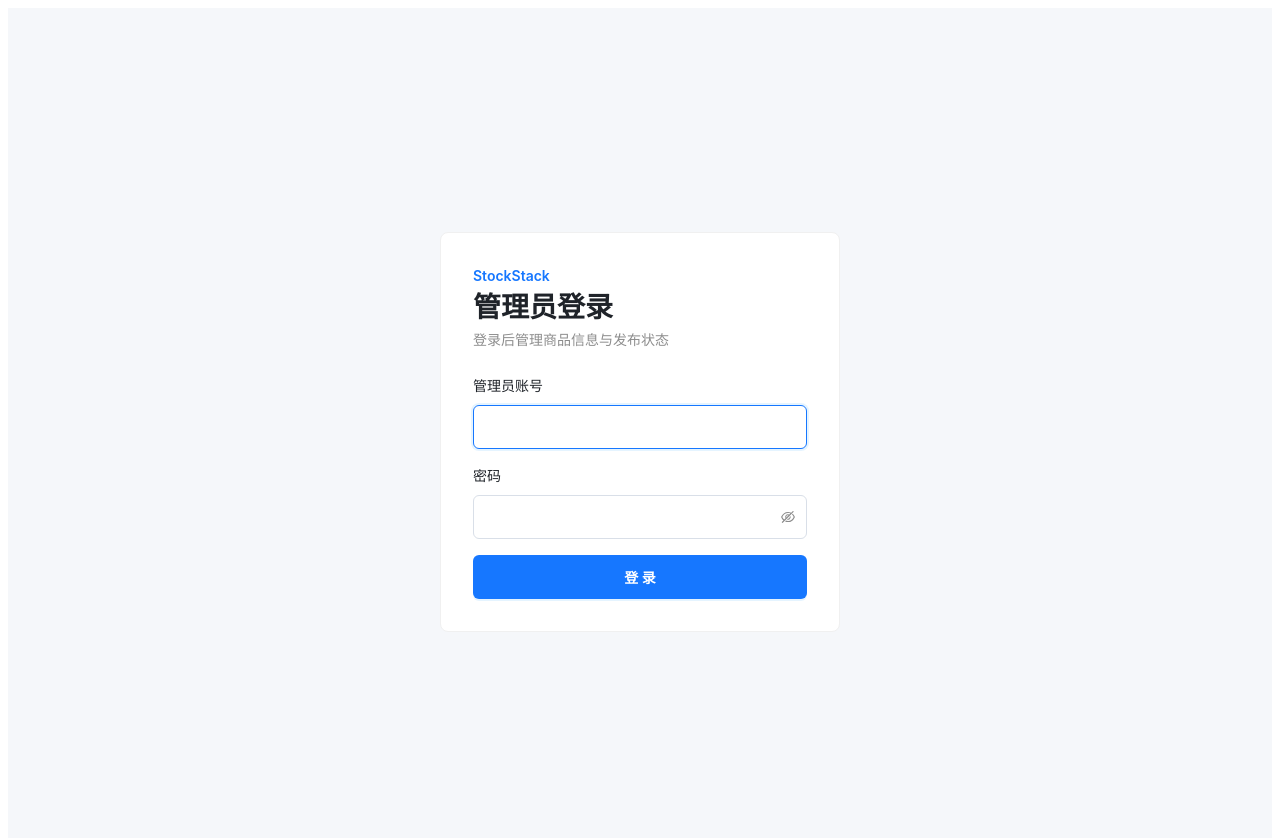
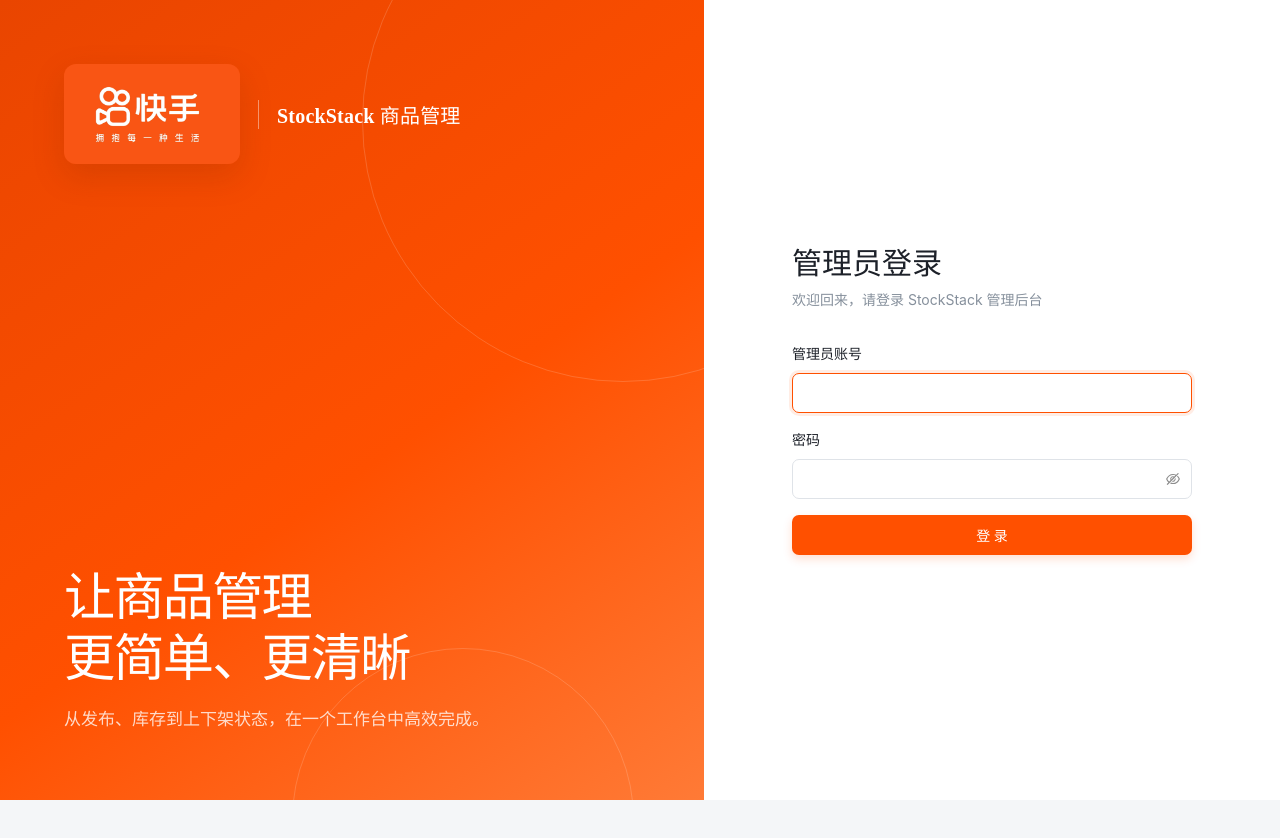
Before and after one commit to YuRui-Liu/stockstack, a React (Vite) app in the folder frontend/: page /login in a window 1280 px wide. Shown: the top 838 px of the page. After the commit the page ends 800 px from the top, so only its background shows below. Built offline with nearby package versions, Linux system fonts and the light colour scheme; no server answers.

Commit message:
feat: refresh product admin interface

```diff
--- a/frontend/src/app/App.tsx
+++ b/frontend/src/app/App.tsx
@@ -21,12 +21,16 @@ function ProductEditor() {
 
 function ProductsLayout({ children }: { children: React.ReactNode }) {
   return (
-    <Layout style={{ minHeight: "100vh" }}>
-      <Layout.Header style={{ display: "flex", alignItems: "center", justifyContent: "space-between", borderBottom: "1px solid #d9dfe8" }}>
-        <Link to="/products"><Typography.Text strong style={{ fontSize: 18 }}>StockStack</Typography.Text></Link>
-        <Link to="/products/new"><Button type="primary">发布商品</Button></Link>
+    <Layout className="app-shell">
+      <Layout.Header className="app-header">
+        <Link to="/products" className="app-brand" aria-label="快手 StockStack 商品管理首页">
+          <img className="app-brand-logo" src="/brand/kuaishou-logo.png" alt="快手" />
+          <span className="app-brand-divider" aria-hidden="true" />
+          <Typography.Text className="app-brand-name">StockStack</Typography.Text>
+        </Link>
+        <nav className="app-header-nav" aria-label="主导航"><Link to="/products" className="app-nav-link">商品管理</Link><Link to="/products/new"><Button type="primary">发布商品</Button></Link></nav>
       </Layout.Header>
-      <Layout.Content>{children}</Layout.Content>
+      <Layout.Content className="app-content">{children}</Layout.Content>
     </Layout>
   );
 }
--- /dev/null
+++ b/frontend/src/app/styles.css
@@ -0,0 +1,68 @@
+:root { color: #1d2129; background: #f4f6f8; font-synthesis: none; text-rendering: optimizeLegibility; }
+* { box-sizing: border-box; }
+body { margin: 0; min-width: 320px; background: #f4f6f8; }
+a { text-decoration: none; }
+.app-shell { min-height: 100vh; background: #f4f6f8; }
+.app-header { position: sticky; top: 0; z-index: 20; height: 64px; padding: 0 32px; display: flex; align-items: center; justify-content: space-between; background: rgba(255,255,255,.96); border-bottom: 1px solid #e8ebef; box-shadow: 0 1px 8px rgba(29,33,41,.04); backdrop-filter: blur(10px); }
+.app-brand { display: inline-flex; align-items: center; gap: 12px; color: #1d2129; }
+.app-brand-logo { width: 62px; height: 36px; display: block; object-fit: cover; border-radius: 6px; }
+.app-brand-divider { width: 1px; height: 20px; background: #e5e6eb; }
+.app-brand-name { font-size: 17px; font-weight: 650; letter-spacing: -.2px; }
+.app-header-nav { display: flex; align-items: center; gap: 24px; }
+.app-nav-link { color: #4e5969; font-size: 14px; font-weight: 500; }
+.app-nav-link:hover { color: #ff5000; }
+.app-content { min-width: 0; }
+.page-container { width: min(100% - 48px,1480px); margin: 0 auto; padding: 32px 0 48px; }
+.page-container--narrow { max-width: 960px; }
+.page-container--detail { max-width: 1120px; }
+.page-heading { margin-bottom: 22px; }
+.page-title.ant-typography { margin: 0 !important; color: #1d2129; font-size: 28px; line-height: 40px; font-weight: 650; letter-spacing: -.6px; }
+.page-subtitle { display: block; margin-top: 4px; color: #86909c; font-size: 14px; }
+.surface-card.ant-card { border: 1px solid #eaedf1; border-radius: 12px; box-shadow: 0 4px 18px rgba(29,33,41,.04); }
+.surface-card > .ant-card-body { padding: 24px; }
+.filter-form { padding-bottom: 22px; border-bottom: 1px solid #f0f1f3; }
+.filter-form .ant-form-item { margin-right: 24px; margin-bottom: 0; }
+.filter-form .ant-form-item-label > label { color: #4e5969; font-weight: 500; }
+.filter-form .filter-keyword { width: 240px; }
+.table-toolbar { min-height: 62px; display: flex; align-items: center; justify-content: space-between; gap: 16px; }
+.selection-hint { color: #86909c; font-size: 13px; }
+.product-table .ant-table-container { border: 1px solid #f0f1f3; border-radius: 10px; }
+.product-table .ant-table-thead > tr > th { height: 52px; padding: 12px 16px; color: #4e5969; font-size: 13px; font-weight: 600; background: #f7f8fa; border-bottom: 1px solid #eaedf1; }
+.product-table .ant-table-tbody > tr > td { padding: 16px; border-bottom-color: #f0f1f3; }
+.product-table .ant-table-tbody > tr:hover > td { background: #fff8f5 !important; }
+.product-table .ant-table-cell-fix-right { background: #fff; }
+.product-table .ant-table-thead .ant-table-cell-fix-right { background: #f7f8fa; }
+.product-image { border-radius: 8px; object-fit: cover; border: 1px solid #eef0f3; }
+.product-id { display: block; max-width: 190px; color: #86909c; font-family: ui-monospace,SFMono-Regular,Menlo,monospace; font-size: 12px; overflow: hidden; text-overflow: ellipsis; }
+.product-title { color: #1d2129; font-weight: 500; }
+.product-actions { display: flex; align-items: center; gap: 16px; white-space: nowrap; line-height: 22px; letter-spacing: 0; }
+.product-actions .ant-btn-link { width: auto; min-width: 0; height: 30px; padding-inline: 0; line-height: 22px; }
+.product-actions > a { display: inline-flex; align-items: center; height: 30px; padding: 0; line-height: 22px; }
+.status-tag.ant-tag { margin: 0; padding: 1px 8px; border: 0; border-radius: 5px; font-size: 12px; }
+.status-tag--on_shelf { color: #16855b; background: #e8f7f0; }
+.status-tag--off_shelf { color: #646a73; background: #f0f1f3; }
+.status-tag--penalized { color: #d54941; background: #fff0ef; }
+.form-card .ant-card-body { padding: 32px 40px 40px; }
+.form-header { padding-bottom: 20px; margin-bottom: 24px; border-bottom: 1px solid #f0f1f3; }
+.form-submit-bar { display: flex; justify-content: flex-end; gap: 12px; padding-top: 22px; margin-top: 8px; border-top: 1px solid #f0f1f3; }
+.detail-header { display: flex; align-items: flex-start; justify-content: space-between; gap: 24px; margin-bottom: 24px; }
+.detail-title.ant-typography { margin: 0 !important; font-size: 26px; font-weight: 650; }
+.detail-card .ant-descriptions-bordered .ant-descriptions-item-label { width: 150px; color: #4e5969; background: #f7f8fa; font-weight: 500; }
+.login-page { min-height: 100vh; display: grid; grid-template-columns: minmax(360px,1.1fr) minmax(420px,.9fr); background: #fff; }
+.login-visual { position: relative; overflow: hidden; display: flex; flex-direction: column; justify-content: space-between; padding: 64px; color: #fff; background: linear-gradient(145deg,#e94500 0%,#ff5000 56%,#ff7a36 100%); }
+.login-visual::before,.login-visual::after { content: ""; position: absolute; border-radius: 50%; border: 1px solid rgba(255,255,255,.16); }
+.login-visual::before { width: 520px; height: 520px; right: -180px; top: -140px; }
+.login-visual::after { width: 340px; height: 340px; right: 70px; bottom: -190px; }
+.login-brand { position: relative; display: flex; align-items: center; gap: 18px; font-size: 20px; font-weight: 650; }
+.login-brand-logo { width: 176px; height: 100px; display: block; object-fit: cover; border-radius: 12px; box-shadow: 0 12px 32px rgba(115,35,0,.18); }
+.login-product-name { padding-left: 18px; border-left: 1px solid rgba(255,255,255,.42); letter-spacing: .2px; }
+.login-copy { position: relative; max-width: 520px; z-index: 1; }
+.login-copy h1 { margin: 0 0 16px; font-size: clamp(36px,4vw,54px); line-height: 1.2; letter-spacing: -1.8px; }
+.login-copy p { margin: 0; color: rgba(255,255,255,.78); font-size: 17px; line-height: 1.8; }
+.login-panel { display: grid; place-items: center; padding: 48px; }
+.login-form-wrap { width: 100%; max-width: 400px; }
+.login-title.ant-typography { margin: 0 0 8px !important; font-size: 30px; font-weight: 650; }
+.login-caption { display: block; margin-bottom: 32px; color: #86909c; }
+@media (max-width:900px) { .app-header{padding:0 20px}.app-nav-link{display:none}.page-container{width:min(100% - 32px,1480px);padding-top:24px}.filter-form .ant-form-item{margin-right:12px;margin-bottom:12px}.filter-form .filter-keyword{width:100%}.login-page{grid-template-columns:1fr}.login-visual{display:none}.login-panel{min-height:100vh;padding:24px;background:#f4f6f8} }
+@media (max-width:600px) { .page-container{width:min(100% - 24px,1480px);padding-top:20px}.page-title.ant-typography{font-size:24px}.surface-card>.ant-card-body,.form-card .ant-card-body{padding:18px}.filter-form .ant-form-item{width:100%;margin-right:0}.filter-form .ant-form-item-control,.filter-form .ant-select{width:100%!important}.table-toolbar,.detail-header{align-items:stretch;flex-direction:column} }
+@media (prefers-reduced-motion:reduce) { *,*::before,*::after{scroll-behavior:auto!important;transition-duration:.01ms!important;animation-duration:.01ms!important} }
--- a/frontend/src/app/theme.ts
+++ b/frontend/src/app/theme.ts
@@ -2,20 +2,24 @@ import type { ThemeConfig } from "antd";
 
 export const adminTheme: ThemeConfig = {
   token: {
-    colorPrimary: "#1677ff",
-    colorText: "#1f2329",
-    colorTextSecondary: "#5f6b7a",
-    colorBorder: "#d9dfe8",
-    colorBgLayout: "#f5f7fa",
-    borderRadius: 6,
-    borderRadiusLG: 8,
-    controlHeight: 44,
+    colorPrimary: "#ff5000",
+    colorInfo: "#ff5000",
+    colorText: "#1d2129",
+    colorTextSecondary: "#4e5969",
+    colorBorder: "#dfe3e8",
+    colorBorderSecondary: "#eaedf1",
+    colorBgLayout: "#f4f6f8",
+    borderRadius: 7,
+    borderRadiusLG: 12,
+    controlHeight: 40,
     fontFamily: "Inter, -apple-system, BlinkMacSystemFont, 'Segoe UI', sans-serif",
   },
   components: {
-    Button: { fontWeight: 600 },
-    Card: { paddingLG: 32 },
+    Button: { fontWeight: 500, primaryShadow: "0 4px 10px rgba(255, 80, 0, 0.18)" },
+    Card: { paddingLG: 24 },
     Form: { itemMarginBottom: 16 },
-    Layout: { bodyBg: "#f5f7fa", headerBg: "#ffffff" },
+    Input: { activeShadow: "0 0 0 3px rgba(255, 80, 0, 0.10)" },
+    Layout: { bodyBg: "#f4f6f8", headerBg: "#ffffff" },
+    Table: { headerBg: "#f7f8fa", headerColor: "#4e5969", rowHoverBg: "#fff8f5" },
   },
 };
--- a/frontend/src/auth/LoginPage.tsx
+++ b/frontend/src/auth/LoginPage.tsx
@@ -1,4 +1,4 @@
-import { Alert, Button, Card, Form, Input, Space, Typography } from "antd";
+import { Alert, Button, Form, Input, Typography } from "antd";
 import { useEffect, useRef, useState } from "react";
 import { Navigate, useLocation, useNavigate, type Location, type To } from "react-router-dom";
 
@@ -43,15 +43,18 @@ export default function LoginPage() {
   };
 
   return (
-    <main
-      style={{ minHeight: "100vh", display: "grid", placeItems: "center", padding: 24, background: "#f5f7fa" }}
-    >
-      <Card style={{ width: "100%", maxWidth: 400 }}>
-        <Space direction="vertical" size={4} style={{ width: "100%", marginBottom: 24 }}>
-          <Typography.Text strong style={{ color: "#1677ff" }}>StockStack</Typography.Text>
-          <Typography.Title level={1} style={{ fontSize: 28, margin: 0 }}>管理员登录</Typography.Title>
-          <Typography.Text type="secondary">登录后管理商品信息与发布状态</Typography.Text>
-        </Space>
+    <main className="login-page">
+      <section className="login-visual" aria-label="StockStack 商品管理平台">
+        <div className="login-brand">
+          <img className="login-brand-logo" src="/brand/kuaishou-logo.png" alt="快手" />
+          <span className="login-product-name">StockStack 商品管理</span>
+        </div>
+        <div className="login-copy"><h1>让商品管理<br />更简单、更清晰</h1><p>从发布、库存到上下架状态，在一个工作台中高效完成。</p></div>
+      </section>
+      <section className="login-panel">
+      <div className="login-form-wrap">
+        <Typography.Title className="login-title" level={1}>管理员登录</Typography.Title>
+        <Typography.Text className="login-caption">欢迎回来，请登录 StockStack 管理后台</Typography.Text>
 
         {errorMessage ? (
           <div ref={errorSummaryRef} tabIndex={-1} role="alert" style={{ marginBottom: 16 }}>
@@ -75,7 +78,8 @@ export default function LoginPage() {
             登录
           </Button>
         </Form>
-      </Card>
+      </div>
+      </section>
     </main>
   );
 }
--- a/frontend/src/main.tsx
+++ b/frontend/src/main.tsx
@@ -3,6 +3,7 @@ import { createRoot } from "react-dom/client";
 import { BrowserRouter } from "react-router-dom";
 
 import App from "./app/App";
+import "./app/styles.css";
 
 createRoot(document.getElementById("root")!).render(
   <StrictMode>
```
Also changed, not shown: frontend/src/products/ProductDetailPage.tsx (+6 -6 lines), frontend/src/products/ProductFormPage.tsx (+4 -4 lines), frontend/src/products/ProductListPage.tsx (+20 -19 lines), frontend/public/brand/kuaishou-logo.png (added), 1 other file (tests, documents, lock files or other folders).
